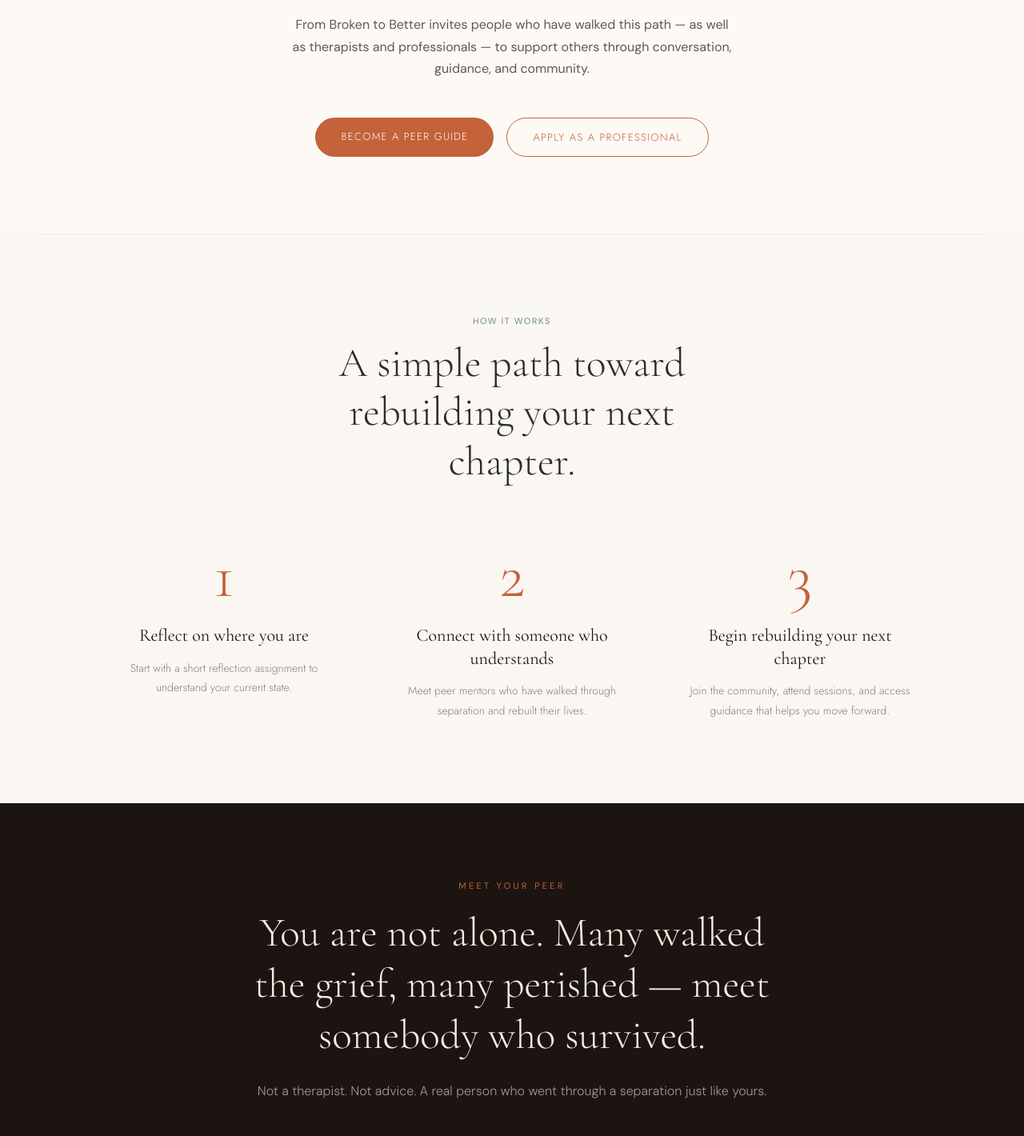
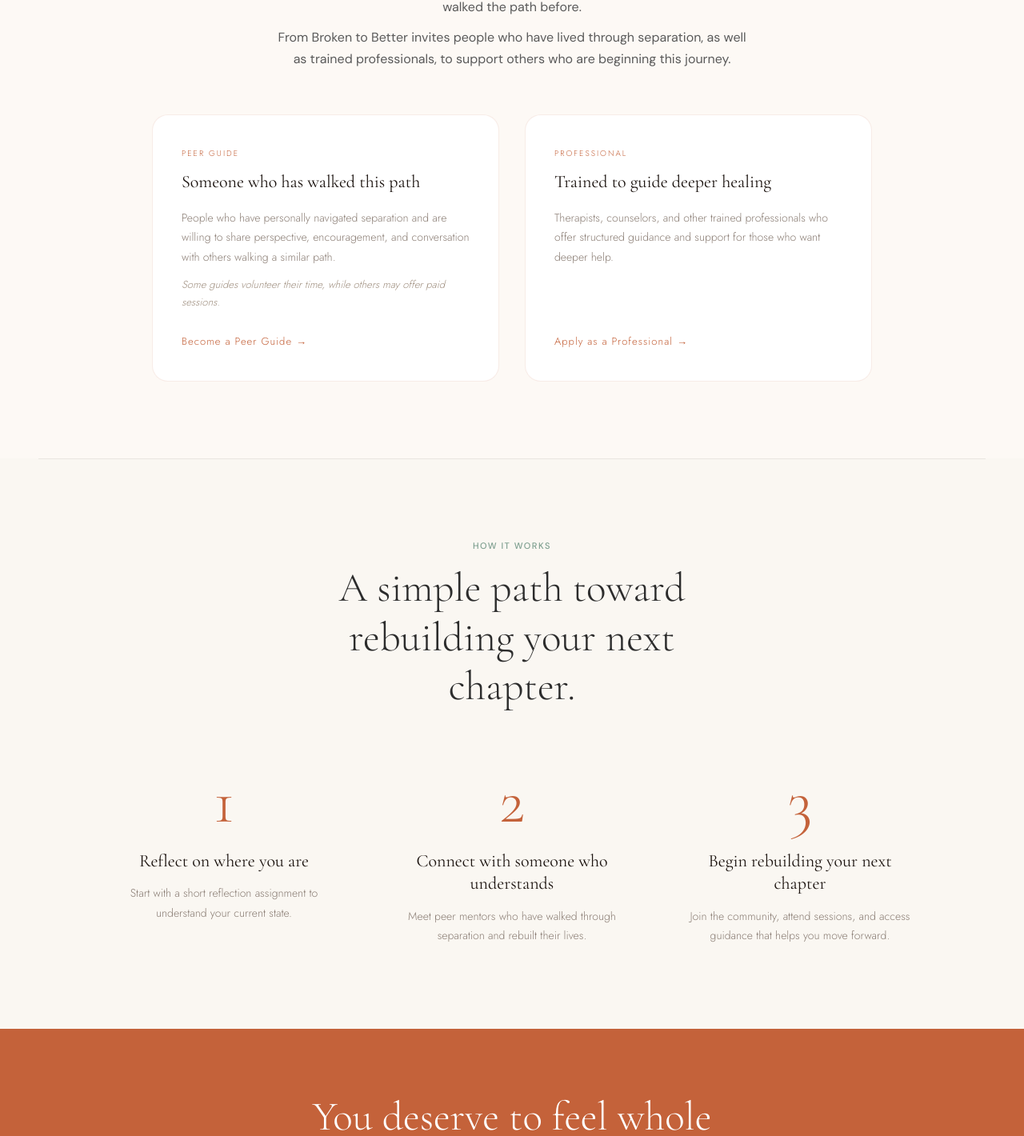
Before and after one commit to frombrokentobetterr-debug/CodeforFB2B, a React (Vite) app in the folder frontend/: page / in a window 1280 px wide. Shown: the part 1570-2990 px from the top of the page at 80% size. Built offline with nearby package versions, Linux system fonts and the light colour scheme; no server answers.

Commit message:
Update LandingPage.jsx

```diff
--- a/frontend/src/components/LandingPage.jsx
+++ b/frontend/src/components/LandingPage.jsx
@@ -234,66 +234,159 @@ export default function LandingPage({ onStart }) {
       <div style={{ height: 1, background: "rgba(42,28,16,0.08)", margin: "0 48px" }} />
 
       {/* GUIDE / PROFESSIONAL CTA */}
+      <style>{`
+        .role-grid {
+          display: grid;
+          grid-template-columns: 1fr 1fr;
+          gap: 32px;
+          margin-top: 56px;
+        }
+        @media (max-width: 700px) {
+          .role-grid { grid-template-columns: 1fr; }
+        }
+        .role-card-link {
+          display: inline-block;
+          margin-top: 28px;
+          background: none;
+          border: none;
+          color: #c4623a;
+          font-family: 'Jost', sans-serif;
+          font-size: 13px;
+          font-weight: 300;
+          letter-spacing: 0.08em;
+          cursor: pointer;
+          text-decoration: none;
+          transition: color 0.2s;
+        }
+        .role-card-link:hover { color: #9e4828; }
+      `}</style>
       <section className="section" style={{ background: "#fdf9f5" }}>
-        <div style={{ maxWidth: 680, margin: "0 auto", textAlign: "center" }}>
+        <div style={{ maxWidth: 900, margin: "0 auto" }}>
+
+          {/* Header */}
+          <div style={{ textAlign: "center", marginBottom: 8 }}>
             <div className="section-tag" style={{ display: "inline-block" }}>Give Back</div>
             <h2 className="section-title">
               Help someone find their<br />
               <em style={{ fontStyle: "italic", color: "#c4623a" }}>next chapter.</em>
             </h2>
-          <p className="section-sub" style={{ maxWidth: 560, margin: "0 auto 16px" }}>
+            <p className="section-sub" style={{ maxWidth: 600, margin: "0 auto 10px" }}>
               Have you navigated separation and rebuilt your life?
             </p>
-          <p className="section-sub" style={{ maxWidth: 560, margin: "0 auto 16px" }}>
-            Your experience could help someone who is just beginning that journey.
+            <p className="section-sub" style={{ maxWidth: 600, margin: "0 auto 10px" }}>
+              Sometimes the most powerful support comes from someone who has simply walked the path before.
             </p>
-          <p className="section-sub" style={{ maxWidth: 560, margin: "0 auto 48px" }}>
-            From Broken to Better invites people who have walked this path — as well as therapists and professionals — to support others through conversation, guidance, and community.
+            <p className="section-sub" style={{ maxWidth: 600, margin: "0 auto 0" }}>
+              From Broken to Better invites people who have lived through separation, as well as trained professionals, to support others who are beginning this journey.
             </p>
-          <div style={{ display: "flex", gap: 16, justifyContent: "center", flexWrap: "wrap" }}>
-            <Link
-              to="/become-a-guide"
-              style={{
-                display: "inline-block",
-                background: "#c4623a",
-                color: "white",
-                borderRadius: 100,
-                padding: "14px 32px",
+          </div>
+
+          {/* Role cards */}
+          <div className="role-grid">
+
+            {/* Peer Guide */}
+            <div style={{
+              background: "white",
+              border: "1px solid rgba(196,98,58,0.12)",
+              borderRadius: 20,
+              padding: "40px 36px",
+              display: "flex",
+              flexDirection: "column",
+            }}>
+              <div style={{
+                fontSize: 10,
+                letterSpacing: "0.2em",
+                textTransform: "uppercase",
+                color: "#c4623a",
+                fontFamily: "'Jost', sans-serif",
+                fontWeight: 300,
+                marginBottom: 14,
+              }}>
+                Peer Guide
+              </div>
+              <h3 style={{
+                fontFamily: "'Cormorant Garamond', serif",
+                fontSize: 22,
+                fontWeight: 400,
+                color: "#1c1410",
+                margin: "0 0 18px",
+                lineHeight: 1.3,
+              }}>
+                Someone who has walked this path
+              </h3>
+              <p style={{
+                fontFamily: "'Jost', sans-serif",
+                fontSize: 14,
+                fontWeight: 300,
+                color: "#8a7d74",
+                lineHeight: 1.75,
+                margin: "0 0 12px",
+                flex: 1,
+              }}>
+                People who have personally navigated separation and are willing to share perspective, encouragement, and conversation with others walking a similar path.
+              </p>
+              <p style={{
+                fontFamily: "'Jost', sans-serif",
                 fontSize: 13,
                 fontWeight: 300,
-                letterSpacing: "0.1em",
+                color: "#a09080",
+                lineHeight: 1.7,
+                margin: 0,
+                fontStyle: "italic",
+              }}>
+                Some guides volunteer their time, while others may offer paid sessions.
+              </p>
+              <Link to="/become-a-guide" className="role-card-link">
+                Become a Peer Guide →
+              </Link>
+            </div>
+
+            {/* Professional */}
+            <div style={{
+              background: "white",
+              border: "1px solid rgba(196,98,58,0.12)",
+              borderRadius: 20,
+              padding: "40px 36px",
+              display: "flex",
+              flexDirection: "column",
+            }}>
+              <div style={{
+                fontSize: 10,
+                letterSpacing: "0.2em",
                 textTransform: "uppercase",
-                textDecoration: "none",
+                color: "#c4623a",
                 fontFamily: "'Jost', sans-serif",
-                transition: "background 0.2s",
-              }}
-              onMouseEnter={e => e.currentTarget.style.background = "#9e4828"}
-              onMouseLeave={e => e.currentTarget.style.background = "#c4623a"}
-            >
-              Become a Peer Guide
+                fontWeight: 300,
+                marginBottom: 14,
+              }}>
+                Professional
+              </div>
+              <h3 style={{
+                fontFamily: "'Cormorant Garamond', serif",
+                fontSize: 22,
+                fontWeight: 400,
+                color: "#1c1410",
+                margin: "0 0 18px",
+                lineHeight: 1.3,
+              }}>
+                Trained to guide deeper healing
+              </h3>
+              <p style={{
+                fontFamily: "'Jost', sans-serif",
+                fontSize: 14,
+                fontWeight: 300,
+                color: "#8a7d74",
+                lineHeight: 1.75,
+                margin: 0,
+                flex: 1,
+              }}>
+                Therapists, counselors, and other trained professionals who offer structured guidance and support for those who want deeper help.
+              </p>
+              <Link to="/become-a-guide" className="role-card-link">
+                Apply as a Professional →
               </Link>
-            <Link
-              to="/become-a-guide"
-              style={{
-                display: "inline-block",
-                background: "transparent",
-                color: "#c4623a",
-                borderRadius: 100,
-                padding: "14px 32px",
-                fontSize: 13,
-                fontWeight: 300,
-                letterSpacing: "0.1em",
-                textTransform: "uppercase",
-                textDecoration: "none",
-                fontFamily: "'Jost', sans-serif",
-                border: "1px solid #c4623a",
-                transition: "background 0.2s, color 0.2s",
-              }}
-              onMouseEnter={e => { e.currentTarget.style.background = "#c4623a"; e.currentTarget.style.color = "white"; }}
-              onMouseLeave={e => { e.currentTarget.style.background = "transparent"; e.currentTarget.style.color = "#c4623a"; }}
-            >
-              Apply as a Professional
-            </Link>
+            </div>
+
           </div>
         </div>
       </section>
@@ -378,60 +471,6 @@ export default function LandingPage({ onStart }) {
         </div>
       </section>
 
-      {/* FIND YOUR PEER */}
-      <section style={{ background: "#1c1410", padding: "96px 48px", textAlign: "center" }}>
-        <div style={{ maxWidth: 680, margin: "0 auto" }}>
-          <div style={{
-            fontSize: 11,
-            letterSpacing: "0.3em",
-            textTransform: "uppercase",
-            color: "#c4623a",
-            marginBottom: 20,
-            fontFamily: "'DM Sans', sans-serif",
-          }}>
-            Meet Your Peer
-          </div>
-          <h2 style={{
-            fontFamily: "'Cormorant Garamond', serif",
-            fontSize: "clamp(32px, 4vw, 52px)",
-            fontWeight: 300,
-            color: "#f4ede3",
-            lineHeight: 1.25,
-            marginBottom: 24,
-          }}>
-            You are not alone. Many walked the grief, many perished — meet somebody who survived.
-          </h2>
-          <p style={{
-            fontSize: 16,
-            color: "rgba(244,237,227,0.6)",
-            marginBottom: 44,
-            lineHeight: 1.75,
-            fontWeight: 300,
-          }}>
-            Not a therapist. Not advice. A real person who went through a separation just like yours.
-          </p>
-          <Link
-            to="/meet-your-peer"
-            style={{
-              display: "inline-block",
-              background: "#c4623a",
-              color: "white",
-              borderRadius: 100,
-              padding: "16px 40px",
-              fontSize: 15,
-              fontWeight: 500,
-              textDecoration: "none",
-              fontFamily: "'DM Sans', sans-serif",
-              transition: "background 0.2s",
-            }}
-            onMouseEnter={e => e.currentTarget.style.background = "#9e4828"}
-            onMouseLeave={e => e.currentTarget.style.background = "#c4623a"}
-          >
-            Find My Peer →
-          </Link>
-        </div>
-      </section>
-
       {/* CTA BANNER */}
       <section style={{ padding: "80px 48px", background: "#c4623a", textAlign: "center" }}>
         <div style={{ maxWidth: 560, margin: "0 auto" }}>
```
Lines whose indentation alone changed are shown as unchanged.
